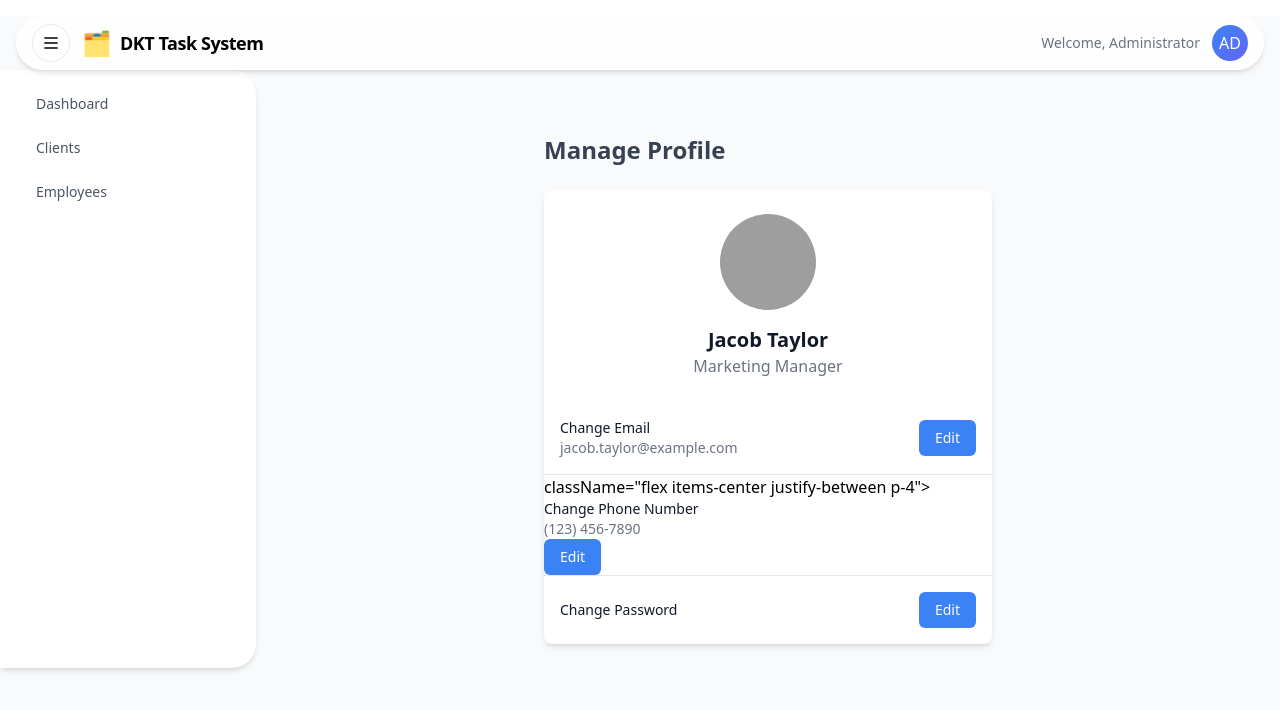
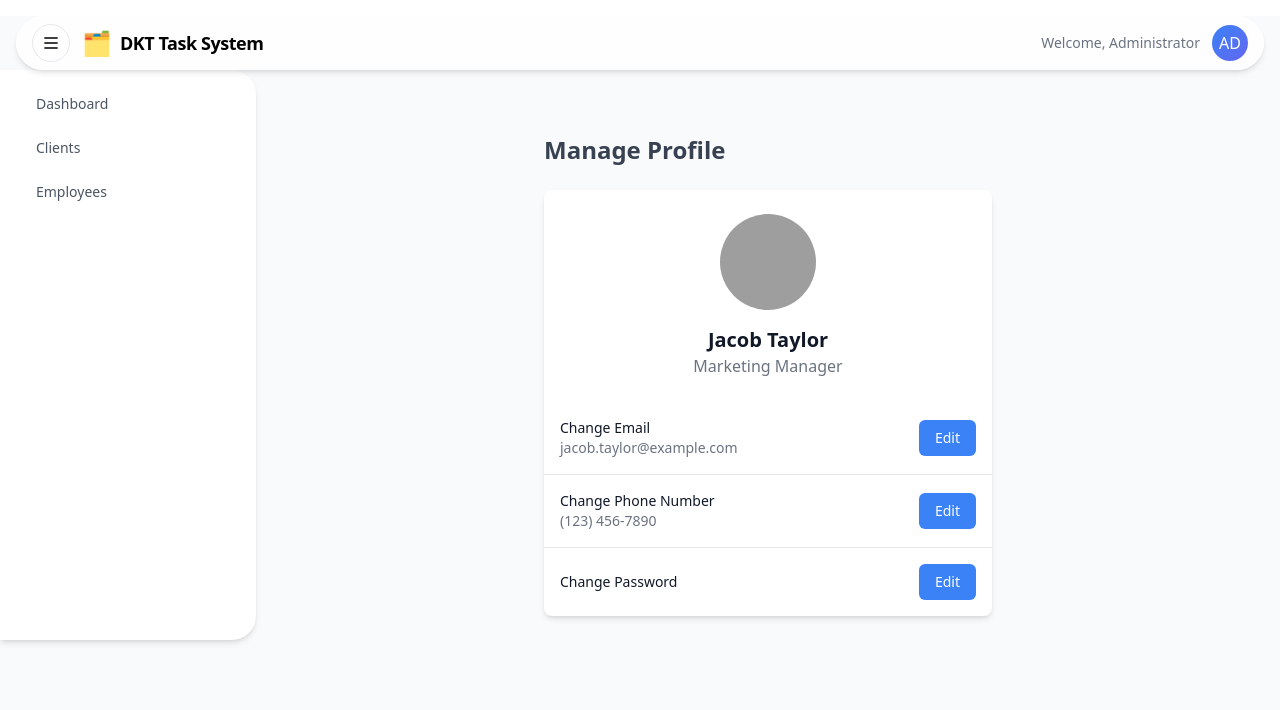
Before and after one commit to hemantfy/tcm2, a React (Vite) app: page /manage-profile in a window 1280 px wide. Shown: the top 710 px of the page. Built offline with nearby package versions, Linux system fonts and the light colour scheme; grey boxes are pictures that could not be loaded.

Commit message:
Error fix in manage profile

```diff
--- a/src/pages/ManageProfile.jsx
+++ b/src/pages/ManageProfile.jsx
@@ -40,7 +40,7 @@ const ManageProfile = () => {
           </button>
         </div>
 
-          <div> className="flex items-center justify-between p-4">
+          <div className="flex items-center justify-between p-4">
             <div>
               <p className="text-sm font-medium text-gray-900">Change Phone Number</p>
               <p className="text-sm text-gray-500">{user.phone}</p>
```
Lines whose indentation alone changed are shown as unchanged.
